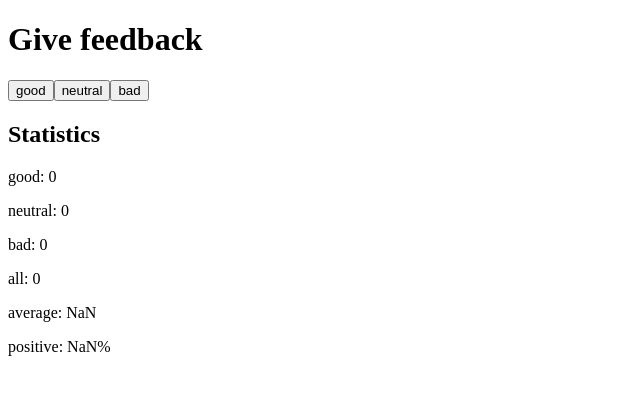
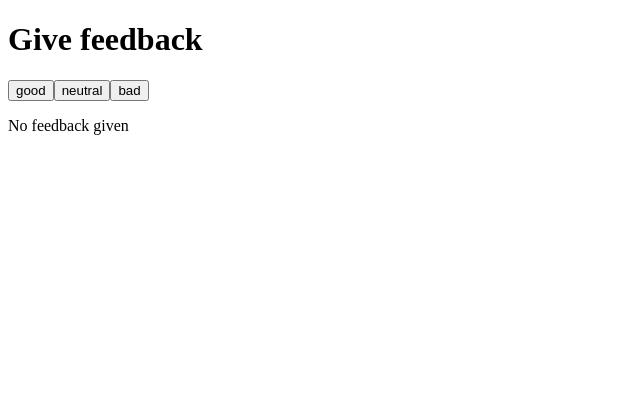
Before and after one commit to savawebdev/full-stack-open-exercises, a React (Create React App) app in the folder part1/unicafe/: page / in a window 1280 px wide. Shown: the top 394 px of the page, without its empty margins (0-640 px from the left). Built offline with nearby package versions, Linux system fonts and the light colour scheme.

Commit message:
Completed exercise 1.9

```diff
--- a/part1/unicafe/src/App.js
+++ b/part1/unicafe/src/App.js
@@ -2,6 +2,14 @@ import { useState } from "react";
 
 const Statistics = ({ statistics }) => {
   const { good, neutral, bad, all, average, positive } = statistics;
+
+  if (all === 0) {
+    return (
+      <div>
+        <p>No feedback given</p>
+      </div>
+    );
+  }
 
   return (
     <div>
```
